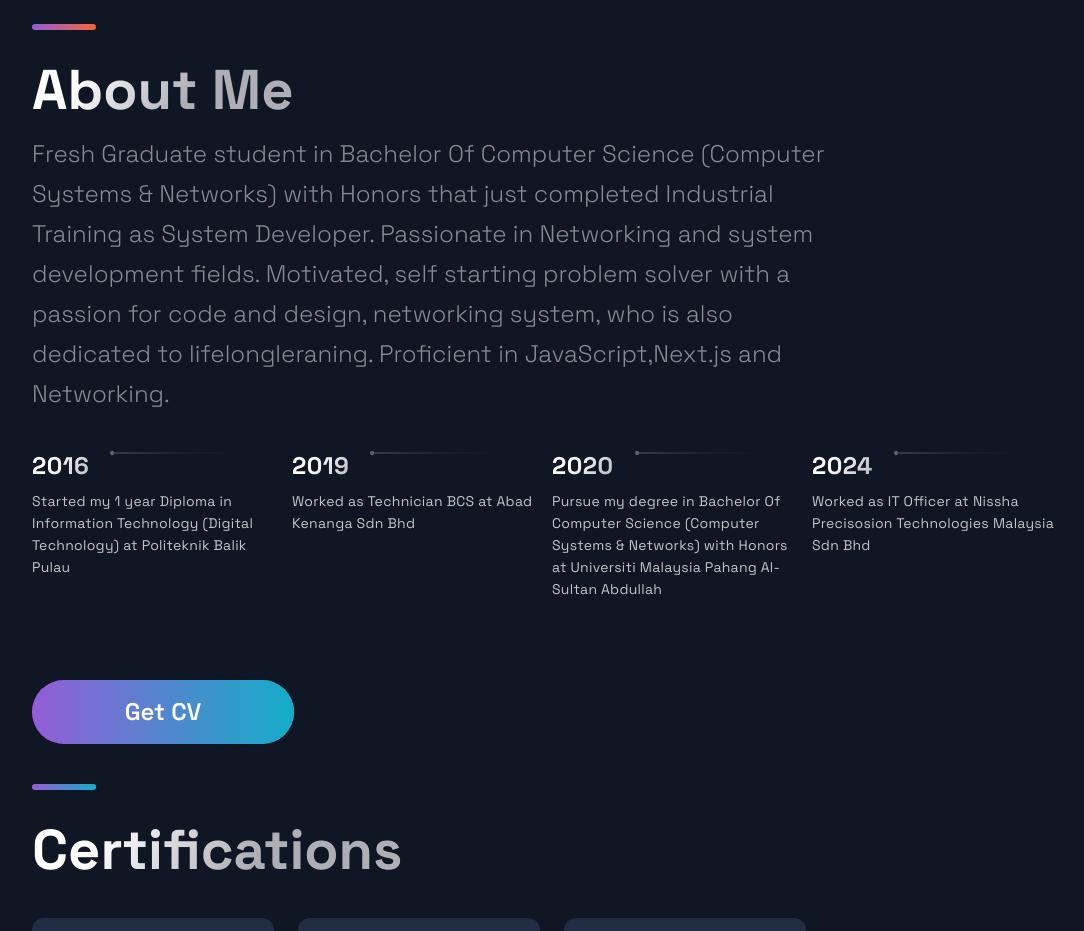
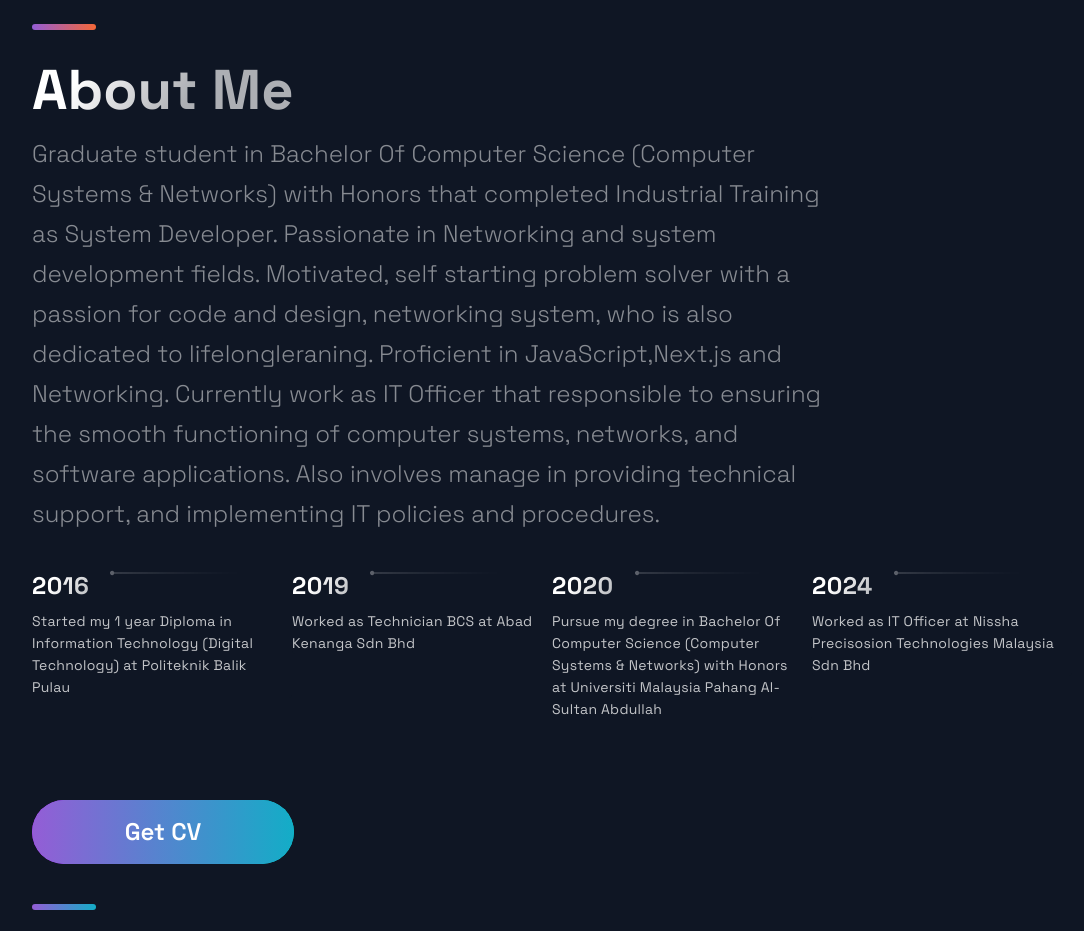
Before and after one commit to ilyshkmi/portfolio, a Next.js app: page / in a window 1280 px wide. Shown: the part 2620-3551 px from the top of the page, without its empty margins (88-1172 px from the left). Built offline with nearby package versions, Linux system fonts and the light colour scheme.

Commit message:
Update TimeLine.js
update about myself description

```diff
--- a/src/components/TimeLine/TimeLine.js
+++ b/src/components/TimeLine/TimeLine.js
@@ -68,12 +68,14 @@ const Timeline = (props) => {
     <Section id="about">
       <SectionTitle>About Me</SectionTitle>
       <SectionText>
-      Fresh Graduate student in Bachelor Of Computer Science (Computer Systems &
-      Networks) with Honors that just completed Industrial Training as System
+      Graduate student in Bachelor Of Computer Science (Computer Systems &
+      Networks) with Honors that completed Industrial Training as System
       Developer. Passionate in Networking and system development fields. Motivated,
       self starting problem solver with a passion for code and design, networking system,
       who is also dedicated to lifelongleraning. Proficient in JavaScript,Next.js and
-      Networking.
+      Networking. Currently work as IT Officer that responsible to ensuring the smooth
+      functioning of computer systems, networks, and software applications. Also involves
+      manage in providing technical support, and implementing IT policies and procedures.
       </SectionText>
       <CarouselContainer ref={carouselRef} onScroll={handleScroll}>
         <>
```
